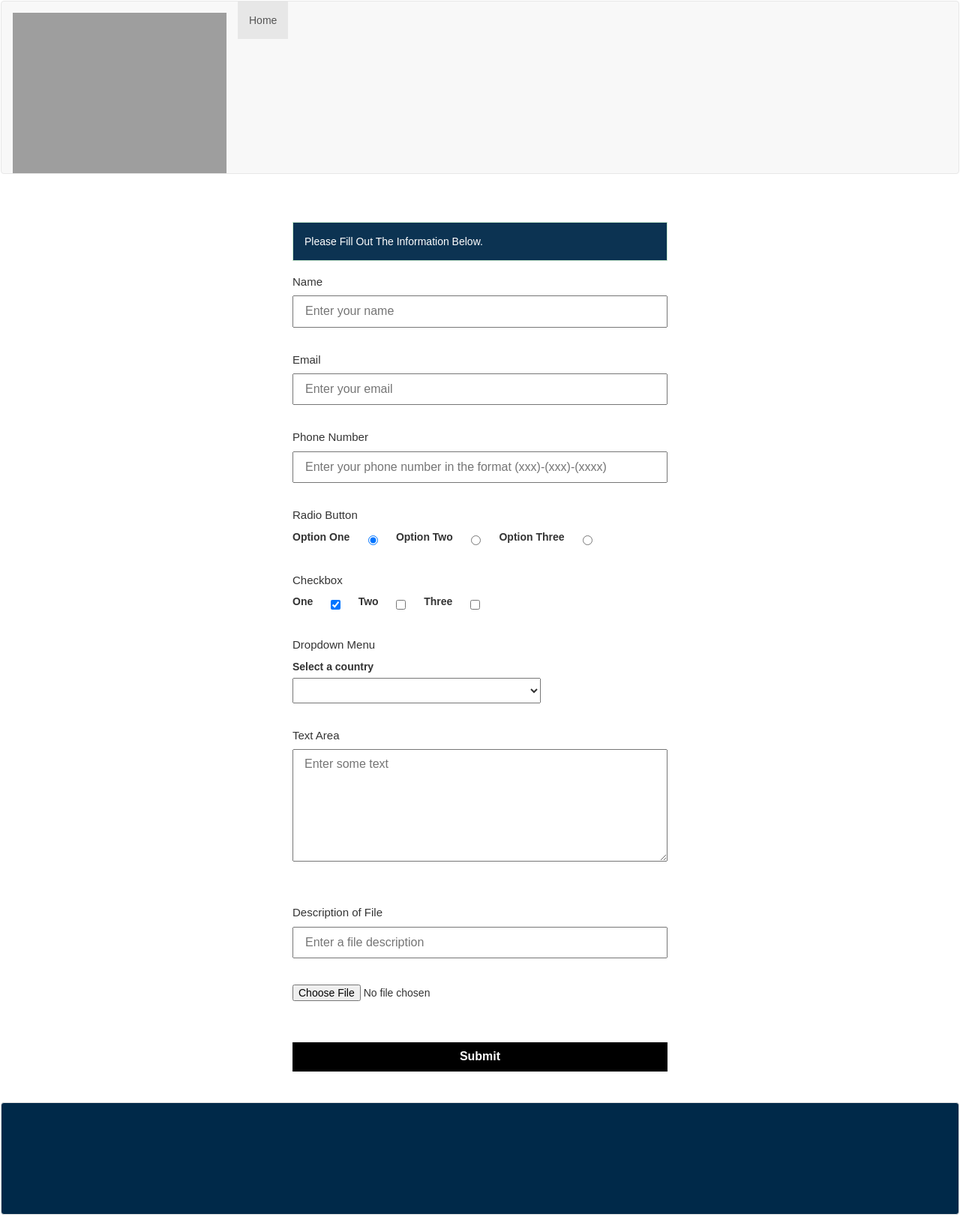
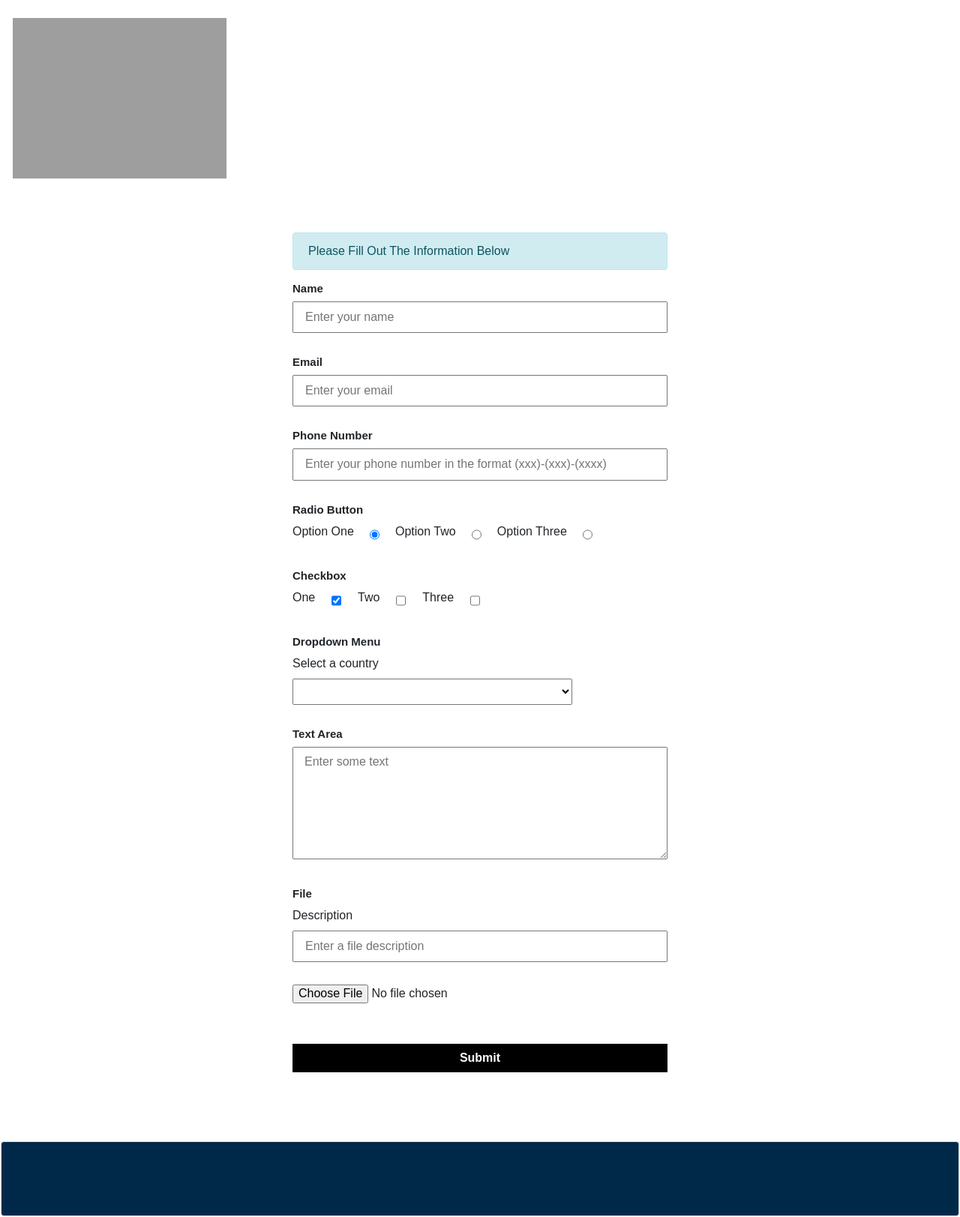
Before and after one commit to Ckalia11/Form-Template, a PHP site: page / in a window 1280 px wide. Shown: the whole page at 75% size. Run offline with PHP 8.4, Linux system fonts and the light colour scheme; some libraries are stand-ins or nearby versions; grey boxes are pictures that could not be loaded.

Commit message:
fixed messages, upload_table screen, form re-submission

```diff
--- a/Files/error_handling/input_validation/name.php
+++ b/Files/error_handling/input_validation/name.php
@@ -5,9 +5,6 @@
       $nameErr = " * Name is required";
     } else {
       $name = test_input($_POST["name"]);
-      if (!preg_match("/^[a-zA-Z ]*$/",$name)) {
-        $nameErr = " * Only letters and white space allowed";
-      }
       // removes tags from name
       if (!filter_var($name, FILTER_SANITIZE_STRING)) {
         $nameErr = " * Invalid name format";
--- a/Files/error_handling/input_validation/phone_number.php
+++ b/Files/error_handling/input_validation/phone_number.php
@@ -3,7 +3,7 @@
   // error checking for phone number field
   if ($_SERVER["REQUEST_METHOD"] == "POST") {
     if (empty($_POST["phone_number"])) {
-        $phone_numberErr = " * Phone Number is required";
+        $phone_numberErr = " * Phone number is required";
       } else {
         // $phone_number = test_input($_POST["phone_number"]);
         $phone_number = $_POST["phone_number"];
--- a/Files/form/form.php
+++ b/Files/form/form.php
@@ -10,20 +10,20 @@
       <!-- name input field -->
           <h3 id ="name_title" class="title">Name</h3>
           <input type="text" class="text" name="name" placeholder="Enter your name" value ="<?php echo $name;?>">
-         <p style = " color: red; padding-top: 15px; padding-bottom: 0px;"><?php echo $nameErr;?></p>
+         <p class = "error"><?php echo $nameErr;?></p>
 
       <!-- email input field -->
 
           <h3 id ="email_title" class="title">Email</h3>
           <input type="email" class="text" name="email" placeholder="Enter your email" value = "<?php echo $email;?>">
           <br>
-          <p style = " color: red; padding-top: 15px; padding-bottom: 0px;"><?php echo $emailErr;?></p>
+          <p class = "error"><?php echo $emailErr;?></p>
 
       <!-- phone number input field -->
 
           <h3 id ="phone_number" class="title">Phone Number</h3>
           <input type="phone" class ="text" name="phone_number" placeholder = "Enter your phone number in the format (xxx)-(xxx)-(xxxx)" value = "<?php echo $phone_number;?>">
-          <p style = " color: red; padding-top: 15px; padding-bottom: 0px;"><?php echo $phone_numberErr;?></p>
+          <p class = "error"><?php echo $phone_numberErr;?></p>
 
 
       <!-- radio buttons -->
@@ -37,7 +37,7 @@
           <label for="radio_three">Option Three</label>
           <input type="radio" class="radio" id="radio_three" name="radio_button" <?php if (isset($radio_button) && $radio_button=="Option Three") echo "checked";?> value="Option Three">
           </div>
-          <p style = " color: red; padding-top: 15px; padding-bottom: 0px;"><?php echo $radio_buttonErr;?></p>
+          <p class = "error"><?php echo $radio_buttonErr;?></p>
 
 
 
@@ -52,7 +52,7 @@
           <label for="checkbox_three">Three</label>
           <input type="checkbox" class="checkbox" id="checkbox_three" name="checkbox[three]" value="3" >
           </div>
-          <p style = " color: red; padding-top: 15px; padding-bottom: 0px;"><?php echo $checkboxErr;?></p>
+          <p class = "error"><?php echo $checkboxErr;?></p>
 
 
       <!-- dropdown menu-->
@@ -65,24 +65,20 @@
                 <option value="<?php echo $country; ?>"><?php echo $country; ?></option>
             <?php endforeach; ?>
         </select> <br/>
-                <p style = " color: red; padding-top: 15px; padding-bottom: 0px;"><?php echo $countryErr;?></p>
-
-
+        <p class = "error"><?php echo $countryErr;?></p>
 
        <!-- textbox -->
-
           <h3 id = "box_title" class="title">Text Area</h3>
           <textarea placeholder="Enter some text" class="textarea" name = "text_box" maxlength = "200"><?php echo $text_box;?></textarea>
-          <p style = " color: red; padding-top: 15px; padding-bottom: 0px;"><?php echo $text_boxErr;?></p>
-      <br>
+          <p class = "error"><?php echo $text_boxErr;?></p>
 
       <!-- file upload -->
-      <h3 id = "description_title" class="title">Description of File</h3>
+      <h3 id = "file_title" class="title">File</h3>
+      <label>Description</label> <br>
       <input type="text" class ="text" name="description_entered" placeholder = "Enter a file description" value = "<?php echo $description;?>"><br>
-      <p style = " color: red; padding-top: 15px; padding-bottom: 0px;"><?php echo $descriptionErr;?></p>
-      <br>
+      <p class = "error"><?php echo $descriptionErr;?></p>
       <input type="file" name="file"/> <br>
-      <p style = " color: red; padding-top: 15px; padding-bottom: 0px;"><?php echo $fileErr;?></p>
+      <p class = "error"><?php echo $fileErr;?></p>
       <br>
 
       <!-- submit button -->
--- a/Files/form/header.php
+++ b/Files/form/header.php
@@ -3,20 +3,16 @@
     <head>
     <meta charset="utf-8">
     <meta name="viewport" content="width=device-width, initial-scale=1, shrink-to-fit=no">
-    <link rel="stylesheet" href="https://maxcdn.bootstrapcdn.com/bootstrap/3.4.0/css/bootstrap.min.css">
-  <script src="https://ajax.googleapis.com/ajax/libs/jquery/3.3.1/jquery.min.js"></script>
-  <script src="https://maxcdn.bootstrapcdn.com/bootstrap/3.4.0/js/bootstrap.min.js"></script>
-    <link rel="stylesheet" href="/form/files/style/index.css">
+    <script src="https://code.jquery.com/jquery-3.2.1.slim.min.js" integrity="sha384-KJ3o2DKtIkvYIK3UENzmM7KCkRr/rE9/Qpg6aAZGJwFDMVNA/GpGFF93hXpG5KkN" crossorigin="anonymous"></script>
+    <script src="https://cdn.jsdelivr.net/npm/popper.js@1.12.9/dist/umd/popper.min.js" integrity="sha384-ApNbgh9B+Y1QKtv3Rn7W3mgPxhU9K/ScQsAP7hUibX39j7fakFPskvXusvfa0b4Q" crossorigin="anonymous"></script>
+    <link rel="stylesheet" href="https://cdn.jsdelivr.net/npm/bootstrap@4.0.0/dist/css/bootstrap.min.css" integrity="sha384-Gn5384xqQ1aoWXA+058RXPxPg6fy4IWvTNh0E263XmFcJlSAwiGgFAW/dAiS6JXm" crossorigin="anonymous">
+    <script src="https://cdn.jsdelivr.net/npm/bootstrap@4.0.0/dist/js/bootstrap.min.js" integrity="sha384-JZR6Spejh4U02d8jOt6vLEHfe/JQGiRRSQQxSfFWpi1MquVdAyjUar5+76PVCmYl" crossorigin="anonymous"></script>
+    <link rel="stylesheet" href="../style/index.css">
     </head>
     <body>
 
-    <nav class="navbar navbar-default" id = "home">
-  <div class="container-fluid">
+  <nav class="navbar navbar-custom">
     <div class="navbar-header">
-      <img src="/form/images/pic.svg" alt="RYMD.logo" width = "300px">
+    <a href=""><img src="../../Images/pic.svg" alt="RYMD.logo" width = "300px"></a>
     </div>
-    <ul class="nav navbar-nav">
-      <li class="active"><a href="#home">Home</a></li>
-    </ul>
-  </div>
 </nav>
--- a/Files/form/index.php
+++ b/Files/form/index.php
@@ -4,7 +4,7 @@
 
 <?php
   require_once('load.php');
-  require_once('c://xampp/htdocs/form/files/error_handling/form_validation/form_validation.php');
+  require_once('../error_handling/form_validation/form_validation.php');
   require_once('submit.php');
   require_once('header.php');
   require_once('form.php');
--- a/Files/form/load.php
+++ b/Files/form/load.php
@@ -1,5 +1,5 @@
 <?php
-$load = 'c://xampp/htdocs/form/files/load/';
+$load = 'c://xampp/htdocs/Employment-Form/Files/load/';
 require_once($load.'dropdown.php');
 require_once($load.'config.php');
 require_once($load.'variables.php');
--- a/Files/form/messages.php
+++ b/Files/form/messages.php
@@ -2,14 +2,22 @@
 
 if (isset($_POST['submit'])) :
  if (($insert == true) && ($execute == true)) : ?>
-  <div class="message">
-  <p class = "success">Data was inserted successfully</p>
+  <div class="alert alert-success alert-dismissible fade show" role="alert">
+   Data was inserted successfully
+  <button type="button" class="close" data-dismiss="alert" aria-label="Close">
+    <span aria-hidden="true">&times;</span>
+  </button>
+  </div>
  <?php else : ?>
-  <p class = "error">The Information Entered Contained Errors.</p>
+   <div class="alert alert-danger alert-dismissible fade show" role="alert">
+   The Information Entered Contained Errors.
+  <button type="button" class="close" data-dismiss="alert" aria-label="Close">
+    <span aria-hidden="true">&times;</span>
+  </button>
+  </div>
   <?php endif; ?>
-   </div>
-   <?php endif; ?>
+<?php endif; ?>
 
-<div class="first">
-<p> Please Fill Out The Information Below.</p>
+<div class="alert alert-info" role="alert">
+Please Fill Out The Information Below
 </div>
--- a/Files/form/submit.php
+++ b/Files/form/submit.php
@@ -16,15 +16,11 @@
 
         // if errors are returned, connection won't be made to MYSQL database
       if( $nameErr || $emailErr || $phone_numberErr || $radio_buttonErr || $checkboxErr || $countryErr|| $text_boxErr || $descriptionErr || $fileErr ){
-          $message_checkbox = "There are one or more errors with your submission.";
-           echo "<script type='text/javascript'>alert('$message_checkbox');</script>";
         }
 
         else{
             move_uploaded_file($_FILES["file"]["tmp_name"], $target_file);
             chmod( $target_file, 0644 ); // security precaution
-            $upload_message = "The file ". basename( $_FILES["file"]["name"]). " has been uploaded.";
-            echo "<script type='text/javascript'>alert('$upload_message');</script>";
 
           // database connection
           $mysqli = new mysqli (DB_HOST, DB_USER, DB_PASS, DB_NAME);
@@ -48,7 +44,7 @@
 
         $insert = $stmt->execute();
 
-          //insert into database table "display"
+          //insert into database table "upload"
         if(!empty($description)){
           $query = "INSERT INTO upload (description, filename) VALUES ('$description', '$myname')";
           $execute= $mysqli->query( $query );
@@ -58,6 +54,21 @@
         $stmt->close();
 
         mysqli_close($mysqli);
+
+        // Clear form fields
+        $name = '';
+        $email = '';
+        $phone_number = '';
+        $radio_button = '';
+        $checkbox = [];
+        $country = '';
+        $text_box = '';
+        $description = '';
+
+        // Redirect to a different page after processing
+        header("Location: thank-you.php");
+        exit();
+
         }
 
       }
--- a/Display/user_table.php
+++ b/Files/form/user_table.php
@@ -1,4 +1,4 @@
-<?php require_once('c://xampp/htdocs/form/Files/form/load.php');
+<?php require_once('../Files/form/load.php');
 global $results;
 ?>
 <!DOCTYPE html>
--- a/Files/load/variables.php
+++ b/Files/load/variables.php
@@ -2,4 +2,4 @@
     $nameErr = $emailErr = $phone_numberErr = $radio_buttonErr= $checkboxErr = $countryErr = $text_boxErr = $descriptionErr = $fileErr= "";
     $name = $email = $phone_number =$radio_button= $checkbox = $country = $description = $text_box = $form_action = $timestamp = $form_hash = $query  = ""; // all variables initially set to nothing
     global $insert;
-    $error = 'c://xampp/htdocs/form/files/error_handling/input_validation/';
+    $error = '../error_handling/input_validation/';
--- a/Files/style/index.css
+++ b/Files/style/index.css
@@ -6,7 +6,6 @@ body {
     position: relative;
     border: 1px solid transparent;
 }
-
 
 
 .navbar-header img{
@@ -108,30 +107,9 @@ p{
     justify-content: space-between;
 }
 
-
-
- .first{
-    background: #0c3352;
-    border: 1px solid #c3e6cb;
-    color: white;
-    margin-top: 15px;
-}
-
-.success{
-    background: pink;
-    border: 1px solid pink;
-
-}
-
-.error {
-    background:	pink;
-    border: 1px solid pink;
-
-
-}
-
 .title {
     font-size: 15px;
+    font-weight: bold;
 }
 
 .select {
@@ -156,8 +134,6 @@ p{
 
     }
 
-
-
 .description{
     padding: 2em;
     width: 100%;
@@ -167,7 +143,7 @@ p{
 
 
 .dark-bk{
-    height: 150px;
+    height: 100px;
     position: absolute;
     bottom: 0px;
     background: #002949;
@@ -202,3 +178,26 @@ p{
     border-bottom: 1px solid #e9ecef;
     border-color: #eee;
 }
+
+.container {
+    background-color: #fff;
+    border: 1px solid #ccc;
+    margin: 50px auto;
+    max-width: 400px;
+    padding: 20px;
+    text-align: center;
+}
+
+.error {
+    color:red;
+}
+
+.upload-table {
+    max-width: 70%;
+    margin-top: 30px;
+}
+
+.upload-table-header {
+    text-align: center;
+    margin-top:15px;
+}
```
Also changed, not shown: Display/upload_table.php (deleted, +0 -27 lines), Files/error_handling/input_validation/file.php (+2 -6 lines), Files/form/thank-you.php (added, +18 -0 lines), Files/form/upload_table.php (added, +49 -0 lines), 2 other files. Lines whose indentation alone changed are shown as unchanged.
